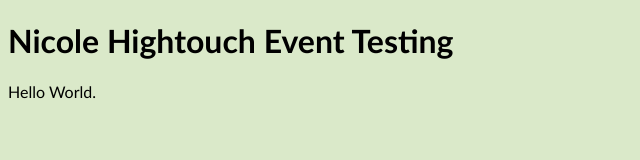
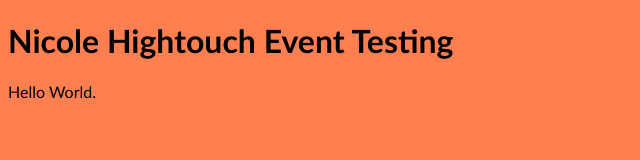
Before and after one commit to nicolehightouch/nicolehightouch.github.io, a plain HTML site: page index.html in a window 1280 px wide. Shown: the whole page, without its empty margins (0-640 px from the left). Drawn offline with Linux system fonts and the light colour scheme.

Commit message:
Update index.html

```diff
--- a/index.html
+++ b/index.html
@@ -3,7 +3,7 @@
   <head>
     <style>
       body {
-        background-color: hsla(89, 43%, 51%, 0.3);
+        background-color: coral;
         font-family: trebuchet ms, sans serif;
       }
     </style>
```
